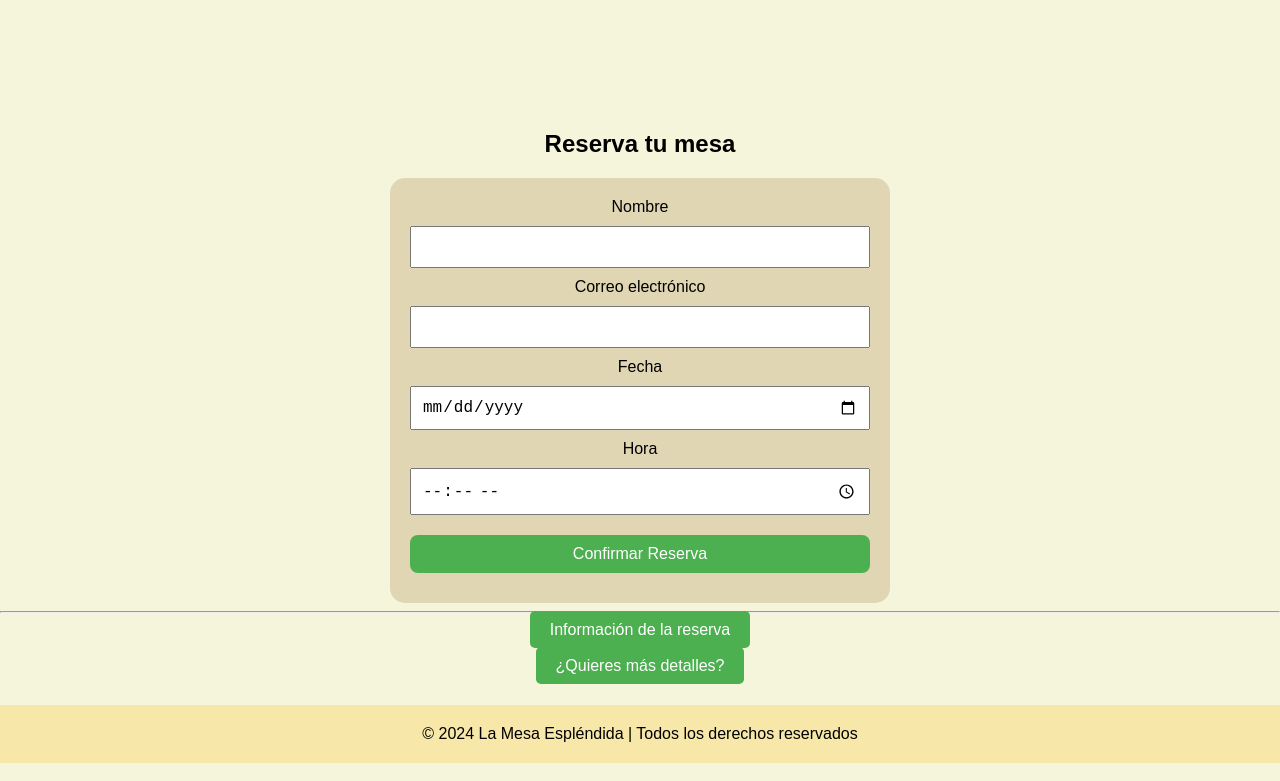
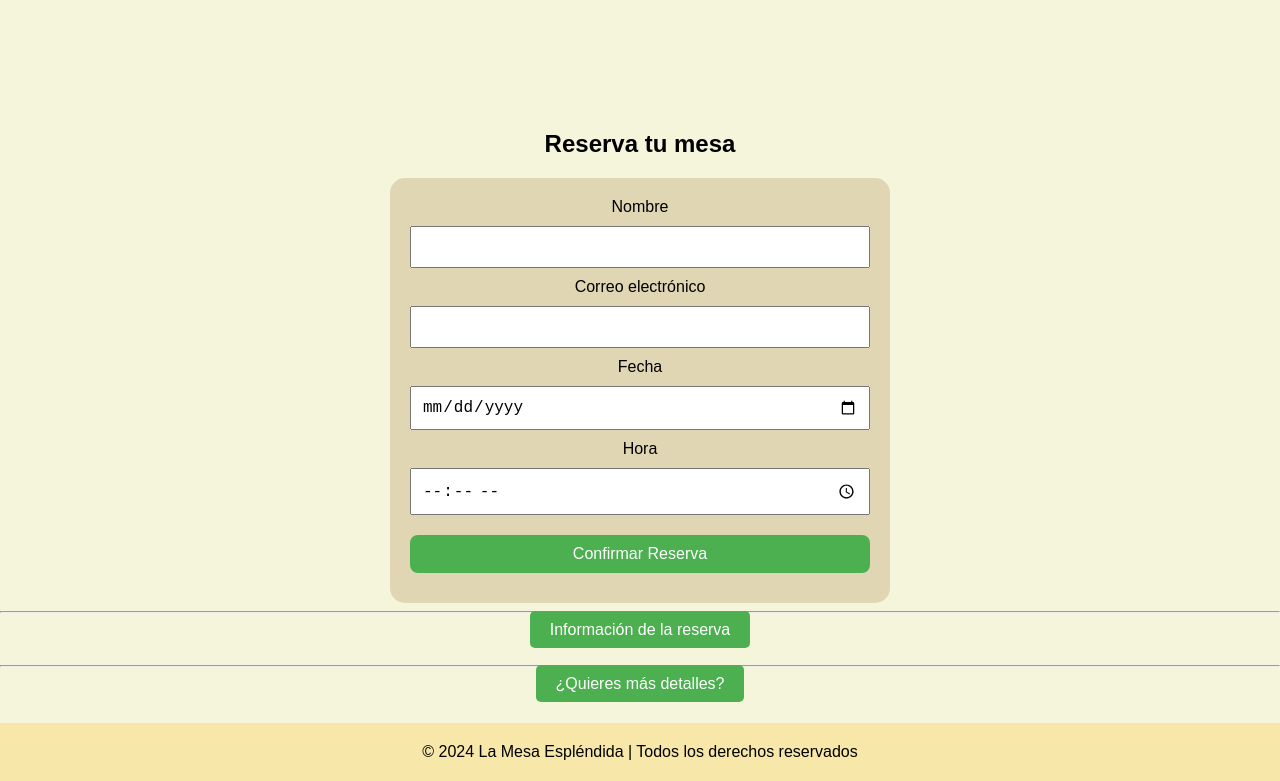
Before and after one commit to Martin13025/Restaurant_Website, a plain HTML site: page index.html in a window 1280 px wide. Shown: the part 2010-2791 px from the top of the page. Drawn offline with Linux system fonts and the light colour scheme.

Commit message:
Update index.html

```diff
--- a/index.html
+++ b/index.html
@@ -87,7 +87,7 @@
       <hr />
       <label for="modal1-toggle" class="open-modal"
         >Información de la reserva</label
-      ><br /><br />
+      ><br /><br /><hr />
       <label for="modal2-toggle" class="open-modal"
         >¿Quieres más detalles?</label
       >
```
